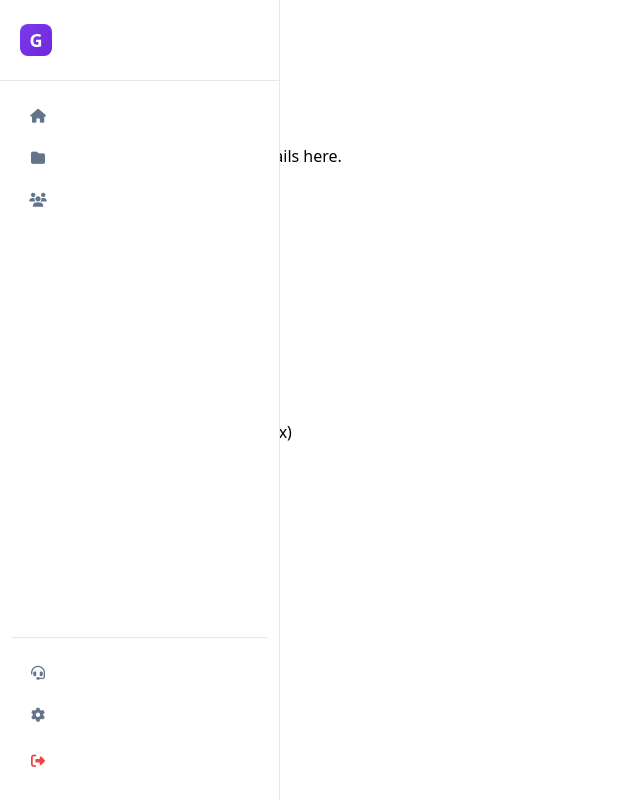
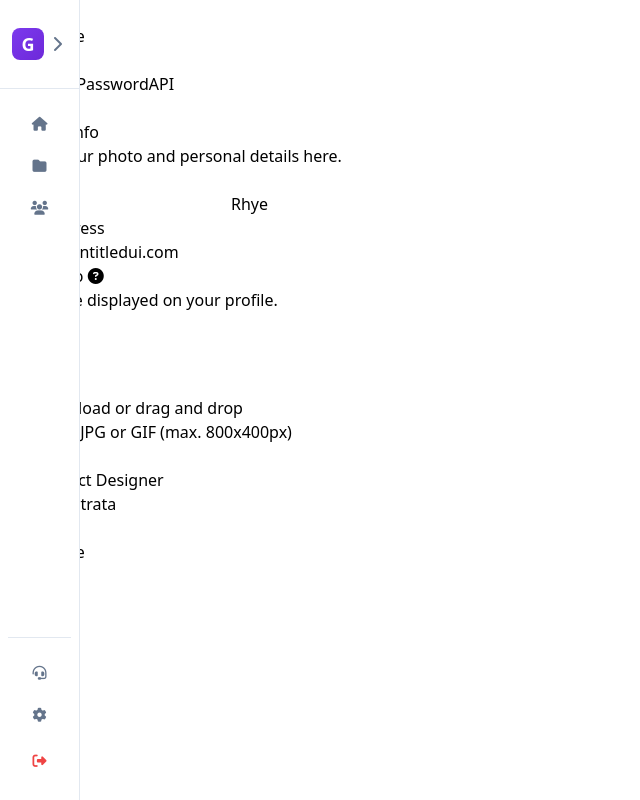
Before and after one commit to GambixInc/strata_design, a React (Vite) app: page /account in a window 1280 px wide. Shown: the whole page, without its empty margins (0-640 px from the left). Built offline with nearby package versions, Linux system fonts and the light colour scheme; no server answers; what aws-amplify would draw is missing.

Commit message:
added a collapseable side nav

```diff
--- a/src/Home.css
+++ b/src/Home.css
@@ -39,6 +39,7 @@ html, body {
 
 .sidebar-closed {
   width: 80px;
+  min-width: 80px;
 }
 
 .sidebar-header {
@@ -47,6 +48,10 @@ html, body {
   display: flex;
   align-items: center;
   justify-content: space-between;
+}
+
+.sidebar-closed .sidebar-header {
+  padding: 24px 12px;
 }
 
 .sidebar-brand-container {
@@ -82,6 +87,10 @@ html, body {
 
 .sidebar-closed .sidebar-brand {
   display: none;
+}
+
+.sidebar-closed .sidebar-toggle {
+  margin-left: auto;
 }
 
 .sidebar-toggle {
@@ -107,6 +116,10 @@ html, body {
   padding: 16px 12px;
 }
 
+.sidebar-closed .sidebar-nav {
+  padding: 16px 8px;
+}
+
 .nav-section {
   margin-bottom: 32px;
 }
@@ -134,6 +147,11 @@ html, body {
   transition: all 0.2s ease;
   margin-bottom: 4px;
   position: relative;
+}
+
+.sidebar-closed .nav-item {
+  padding: 12px;
+  justify-content: center;
 }
 
 .nav-item:hover {
--- a/src/Home.tsx
+++ b/src/Home.tsx
@@ -287,6 +287,10 @@ const Home: React.FC = () => {
     }
   };
 
+  const handleToggleSidebar = () => {
+    setSidebarOpen(!sidebarOpen);
+  };
+
   if (loading) {
     return (
       <div className="loading">
@@ -355,6 +359,7 @@ const Home: React.FC = () => {
           sidebarOpen={sidebarOpen}
           activePage="project"
           onNavigation={handleNavigation}
+          onToggleSidebar={handleToggleSidebar}
         />
         <div className="main-content">
           <RecommendationDetail
@@ -457,6 +462,7 @@ const Home: React.FC = () => {
         sidebarOpen={sidebarOpen}
         activePage={activePage}
         onNavigation={handleNavigation}
+        onToggleSidebar={handleToggleSidebar}
       />
 
       {/* Main Content */}
--- a/src/components/Sidebar.tsx
+++ b/src/components/Sidebar.tsx
@@ -12,9 +12,10 @@ interface SidebarProps {
   sidebarOpen: boolean;
   activePage: string;
   onNavigation: (navItem: NavItem) => void;
+  onToggleSidebar: () => void;
 }
 
-const Sidebar: React.FC<SidebarProps> = ({ sidebarOpen, activePage, onNavigation }) => {
+const Sidebar: React.FC<SidebarProps> = ({ sidebarOpen, activePage, onNavigation, onToggleSidebar }) => {
   const navigate = useNavigate();
 
   const navigationItems: NavItem[] = [
@@ -47,6 +48,9 @@ const Sidebar: React.FC<SidebarProps> = ({ sidebarOpen, activePage, onNavigation
           </div>
           {sidebarOpen && <h1 className="sidebar-brand">Gambix Strata</h1>}
         </div>
+        <button className="sidebar-toggle" onClick={onToggleSidebar}>
+          <i className={`fas fa-${sidebarOpen ? 'chevron-left' : 'chevron-right'}`}></i>
+        </button>
       </div>
 
             {/* Navigation */}
```
